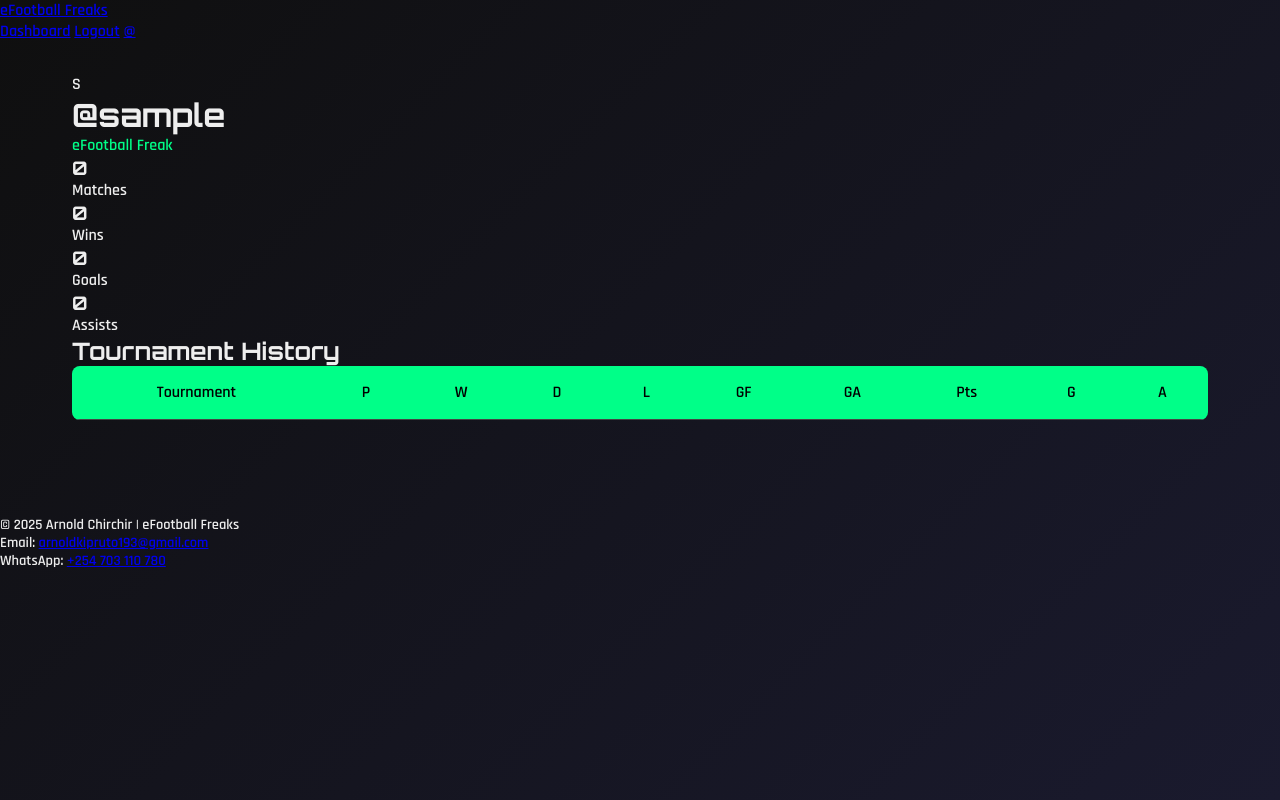
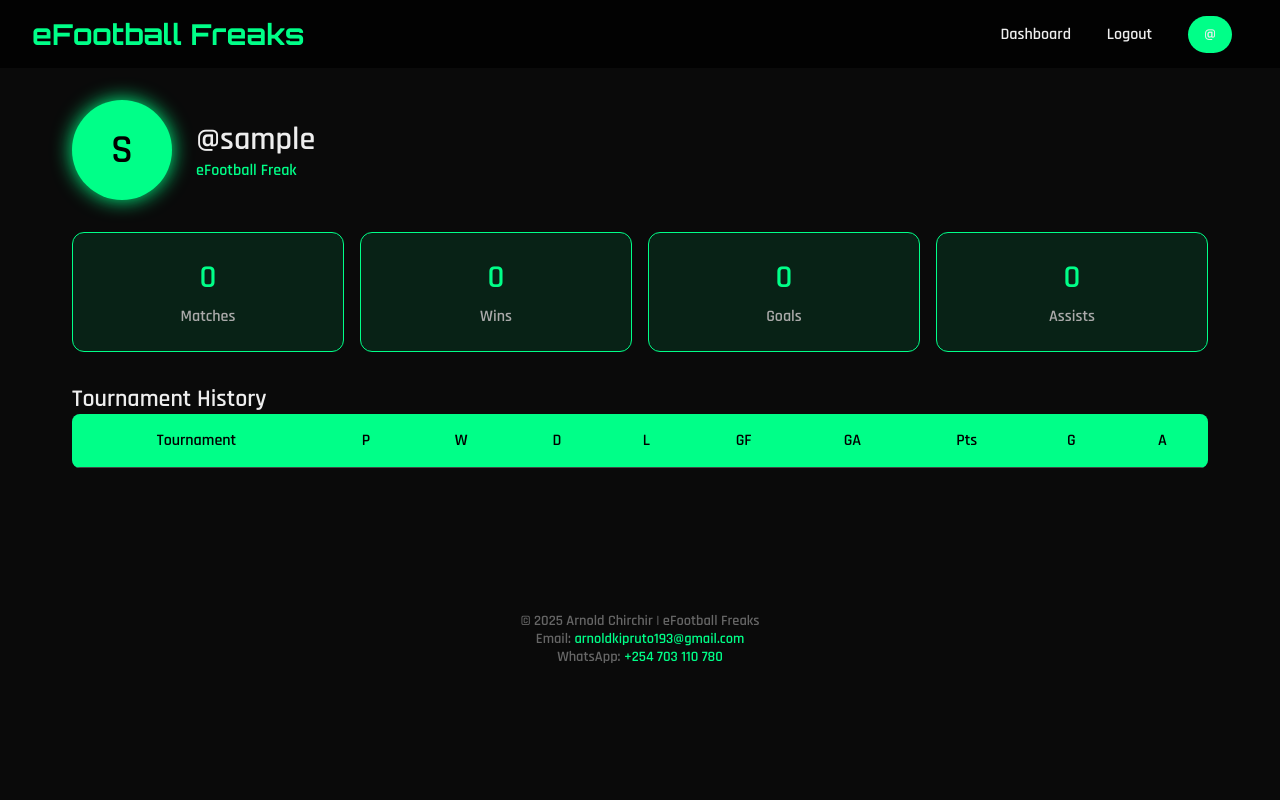
Before and after one commit to arnold6001/efootball-v1, a Flask app: a page that uses templates/base.html in a window 1280 px wide. Run offline with Flask 3, Linux system fonts and the light colour scheme; the visitor is signed in with stand-in values (Sample User, id 1); data comes from the database, SQL or seed files in the repository; data that the repository does not hold is empty.

Commit message:
Update style.css

```diff
--- a/static/style.css
+++ b/static/style.css
@@ -1,36 +1,43 @@
 @import url('https://fonts.googleapis.com/css2?family=Orbitron:wght@700&family=Rajdhani:wght@600&display=swap');
 
 * { margin: 0; padding: 0; box-sizing: border-box; }
-body { font-family: 'Rajdhani', sans-serif; background: linear-gradient(135deg, #0f0f0f, #1a1a2e); color: #eee; min-height: 100vh; }
+body { font-family: 'Rajdhani', sans-serif; background: #0a0a0a; color: #eee; min-height: 100vh; }
+
+.navbar { background: rgba(0,0,0,0.8); padding: 1rem 2rem; display: flex; justify-content: space-between; align-items: center; position: sticky; top: 0; z-index: 100; }
+.logo { font-family: 'Orbitron', sans-serif; font-size: 1.8rem; color: #00ff88; text-decoration: none; }
+.nav-links a { color: #eee; margin: 0 1rem; text-decoration: none; }
+.profile-link { background: #00ff88; color: #000; padding: 0.5rem 1rem; border-radius: 50px; font-weight: bold; }
 
 .container { max-width: 1200px; margin: 0 auto; padding: 2rem; }
-h1, h2, h3 { font-family: 'Orbitron', sans-serif; }
 .text-green { color: #00ff88; }
-.text-red { color: #ff3366; }
+.text-yellow { color: #ffd700; }
 
-.alert { padding: 1rem; margin: 1rem auto; border-radius: 8px; max-width: 600px; }
+.alert { padding: 1rem; margin: 1rem auto; border-radius: 8px; max-width: 600px; text-align: center; }
 .alert-success { background: #004d26; color: #00ff88; }
 .alert-danger { background: #4d0000; color: #ff3366; }
+.alert-info { background: #003d4d; color: #00ccff; }
 
 .hero { height: 100vh; background: url('https://images.unsplash.com/photo-1542751110-97427bbefb69?ixlib=rb-4.0.3&auto=format&fit=crop&w=1920&q=80') center/cover; display: flex; align-items: center; justify-content: center; position: relative; }
-.hero::before { content: ''; position: absolute; top: 0; left: 0; right: 0; bottom: 0; background: rgba(0,0,0,0.8); }
-.hero-content { position: relative; text-align: center; z-index: 2; }
-.title { font-size: 4rem; color: #00ff88; text-shadow: 0 0 20px #00ff88; animation: glow 2s infinite alternate; }
-.subtitle { font-size: 1.5rem; margin: 1rem 0; }
+.hero::before { content: ''; position: absolute; inset: 0; background: rgba(0,0,0,0.8); }
+.hero-content { position: relative; text-align: center; }
+.title { font-size: 4.5rem; color: #00ff88; text-shadow: 0 0 30px #00ff88; animation: glow 2s infinite alternate; }
+.subtitle { font-size: 1.6rem; margin: 1rem 0; }
 .btn-group { margin-top: 2rem; }
-.btn { padding: 1rem 2rem; margin: 0.5rem; border: none; border-radius: 50px; font-weight: bold; cursor: pointer; transition: all 0.3s; text-decoration: none; display: inline-block; }
+.btn { padding: 1rem 2rem; margin: 0.5rem; border: none; border-radius: 50px; font-weight: bold; cursor: pointer; transition: 0.3s; text-decoration: none; display: inline-block; }
 .btn-primary { background: #00ff88; color: #000; }
 .btn-primary:hover { background: #00cc66; transform: translateY(-3px); box-shadow: 0 10px 20px rgba(0,255,136,0.3); }
 .btn-secondary { background: #333; color: #fff; }
-.btn-secondary:hover { background: #555; }
-.btn-success { background: #00cc66; }
-.btn-danger { background: #ff3366; }
-.btn-sm { padding: 0.4rem 0.8rem; font-size: 0.9rem; }
+.btn-success { background: #00cc66; color: #fff; }
+.btn-danger { background: #ff3366; color: #fff; }
+.btn-sm { padding: 0.5rem 1rem; font-size: 0.9rem; }
 
 .auth-container { display: flex; justify-content: center; align-items: center; min-height: 80vh; }
 .auth-card { background: rgba(30,30,50,0.9); padding: 2.5rem; border-radius: 16px; width: 100%; max-width: 400px; box-shadow: 0 0 30px rgba(0,255,136,0.2); }
 .auth-card input { width: 100%; padding: 1rem; margin: 0.8rem 0; background: #222; border: 1px solid #444; border-radius: 8px; color: #fff; }
-.auth-card input:focus { outline: none; border-color: #00ff88; box-shadow: 0 0 10px #00ff88; }
+.auth-card input:focus { outline: none; border-color: #00ff88; }
+
+.inline { display: flex; gap: 1rem; margin: 2rem 0; }
+.inline input { flex: 1; padding: 1rem; background: #222; border: 1px solid #444; border-radius: 8px; color: #fff; }
 
 .grid { display: grid; grid-template-columns: repeat(auto-fill, minmax(280px, 1fr)); gap: 1.5rem; margin-top: 1rem; }
 .card { background: rgba(40,40,60,0.8); padding: 1.5rem; border-radius: 12px; border: 1px solid #00ff88; transition: 0.3s; }
@@ -39,18 +46,33 @@ h1, h2, h3 { font-family: 'Orbitron', sans-serif; }
 .split { display: grid; grid-template-columns: 1fr 1fr; gap: 2rem; margin-top: 2rem; }
 @media (max-width: 768px) { .split { grid-template-columns: 1fr; } }
 
-.fixture { background: rgba(50,50,70,0.8); padding: 1rem; margin: 0.5rem 0; border-radius: 8px; display: flex; justify-content: space-between; align-items: center; }
+.fixture { background: rgba(50,50,70,0.8); padding: 1rem; margin: 0.5rem 0; border-radius: 8px; display: flex; justify-content: space-between; align-items: center; flex-wrap: wrap; gap: 0.5rem; }
 .score { color: #00ff88; font-weight: bold; }
-.score-form { display: flex; align-items: center; gap: 0.5rem; }
-.score-input { width: 50px; padding: 0.5rem; background: #222; color: #fff; border: 1px solid #444; border-radius: 4px; text-align: center; }
+.score-form { display: flex; flex-direction: column; gap: 0.5rem; width: 100%; }
+.score-input { width: 60px; padding: 0.5rem; background: #222; color: #fff; border: 1px solid #444; border-radius: 4px; text-align: center; }
+.stats-input { display: flex; justify-content: space-between; font-size: 0.8rem; }
+.mini { width: 40px; padding: 0.3rem; font-size: 0.8rem; }
 
 .table { width: 100%; border-collapse: collapse; background: rgba(40,40,60,0.8); border-radius: 8px; overflow: hidden; }
 .table th, .table td { padding: 1rem; text-align: center; border-bottom: 1px solid #444; }
 .table th { background: #00ff88; color: #000; }
 .table tr:hover { background: rgba(0,255,136,0.1); }
 .pts { font-weight: bold; color: #00ff88; }
+.player-link { color: #00ff88; text-decoration: none; }
+.player-link:hover { text-decoration: underline; }
 
-.inline { display: flex; gap: 1rem; margin: 2rem 0; }
-.input-inline { padding: 1rem; background: #222; border: 1px solid #444; border-radius: 8px; color: #fff; flex: 1; }
+.profile-header { display: flex; align-items: center; gap: 1.5rem; margin-bottom: 2rem; }
+.avatar-circle { width: 100px; height: 100px; background: #00ff88; color: #000; font-weight: bold; font-size: 2.5rem; border-radius: 50%; display: flex; align-items: center; justify-content: center; box-shadow: 0 0 20px #00ff88; }
 
-footer { margin-top: 4rem; font-size: 0.9rem; }
+.stats-grid { display: grid; grid-template-columns: repeat(auto-fit, minmax(120px, 1fr)); gap: 1rem; margin: 2rem 0; }
+.stat-card { background: rgba(0,255,136,0.1); padding: 1.5rem; border-radius: 12px; text-align: center; border: 1px solid #00ff88; }
+.stat-card h3 { font-size: 2rem; color: #00ff88; margin: 0; }
+.stat-card p { margin: 0.5rem 0 0; color: #aaa; }
+
+.footer { text-align: center; padding: 3rem 1rem; margin-top: 4rem; font-size: 0.9rem; color: #666; }
+.footer a { color: #00ff88; text-decoration: none; }
+
+@keyframes glow {
+  from { text-shadow: 0 0 10px #00ff88; }
+  to { text-shadow: 0 0 30px #00ff88, 0 0 50px #00ff88; }
+}
```
